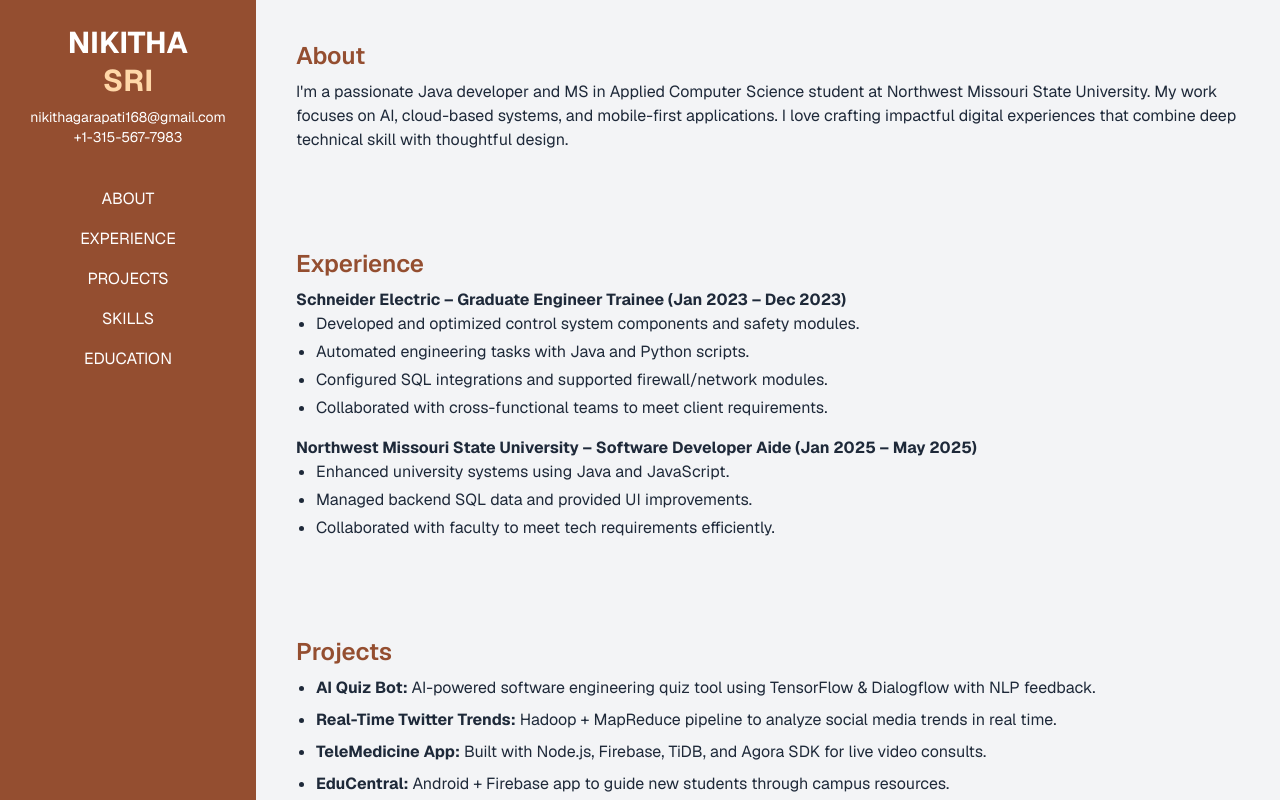
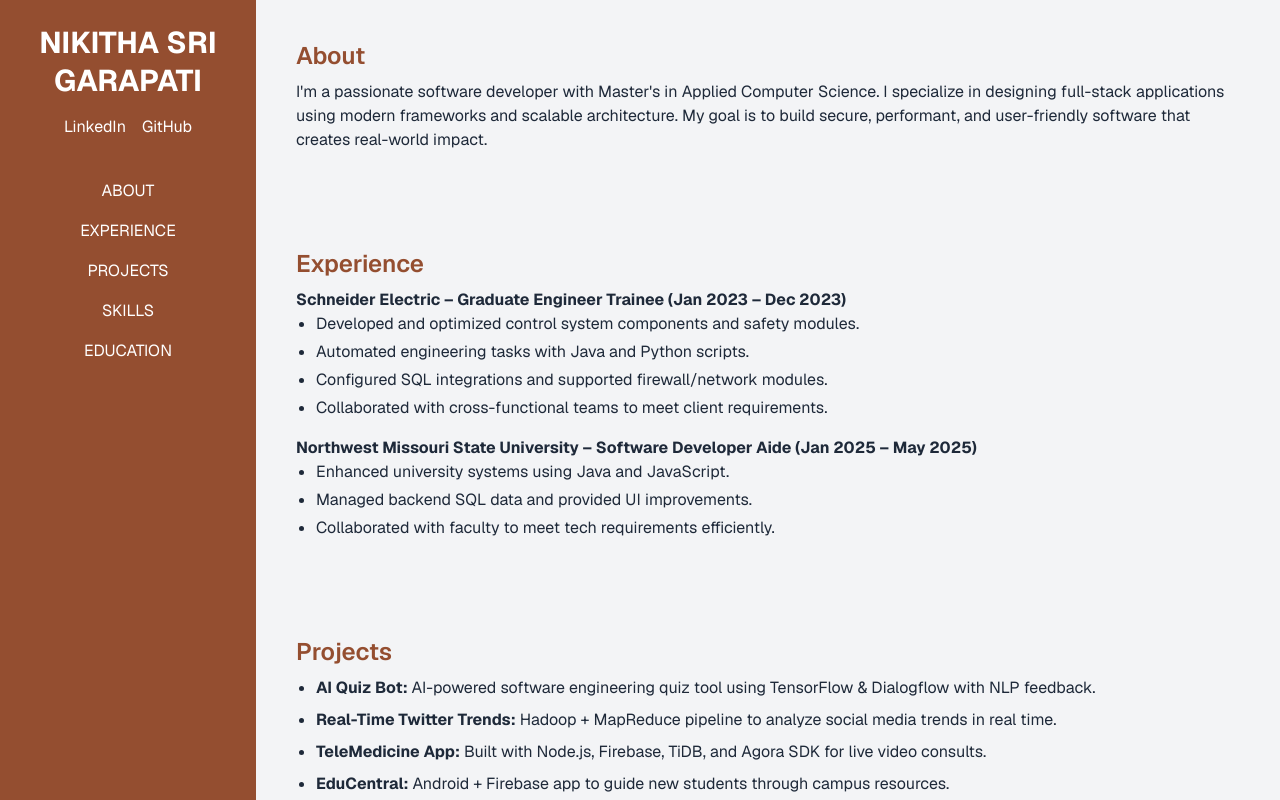
Before and after one commit to nikithasri-168/my-portfolio, a Next.js app: page / in a window 1280 px wide. Shown: the top 800 px of the page. Built offline with nearby package versions, Linux system fonts and the light colour scheme.

Commit message:
updated contact

```diff
--- a/app/page.tsx
+++ b/app/page.tsx
@@ -16,12 +16,20 @@ export default function Home() {
       {/* Sidebar */}
       <aside className="bg-[#944E30] text-white w-64 min-h-screen p-6 sticky top-0 flex flex-col items-center">
         <h1 className="text-3xl font-bold text-center leading-tight">
-          NIKITHA <br />
-          <span className="text-orange-200">SRI</span>
+          NIKITHA SRI GARAPATI <br />
         </h1>
-        <p className="text-sm mt-2 text-center">
-          nikithagarapati168@gmail.com <br /> +1-315-567-7983
-        </p>
+        <div className="mt-4 flex space-x-4">
+          <a
+          href="https://www.linkedin.com/in/nikithagarapati/"
+          target="_blank"
+          rel="noopener noreferrer"
+          className="hover:underline">LinkedIn</a>
+          <a
+          href="https://github.com/nikithasri-168"
+          target="_blank"
+          rel="noopener noreferrer"
+          className="hover:underline">GitHub</a>
+        </div>
 
         <nav className="mt-10 space-y-4 text-center">
           {sections.map((section) => (
@@ -42,7 +50,7 @@ export default function Home() {
         <section id="about" className="scroll-mt-24">
           <h2 className="text-2xl font-semibold text-[#944E30] mb-2">About</h2>
           <p>
-            I'm a passionate Java developer and MS in Applied Computer Science student at Northwest Missouri State University. My work focuses on AI, cloud-based systems, and mobile-first applications. I love crafting impactful digital experiences that combine deep technical skill with thoughtful design.
+            I'm a passionate software developer with Master's in Applied Computer Science. I specialize in designing full-stack applications using modern frameworks and scalable architecture. My goal is to build secure, performant, and user-friendly software that creates real-world impact.
           </p>
         </section>
 
```
